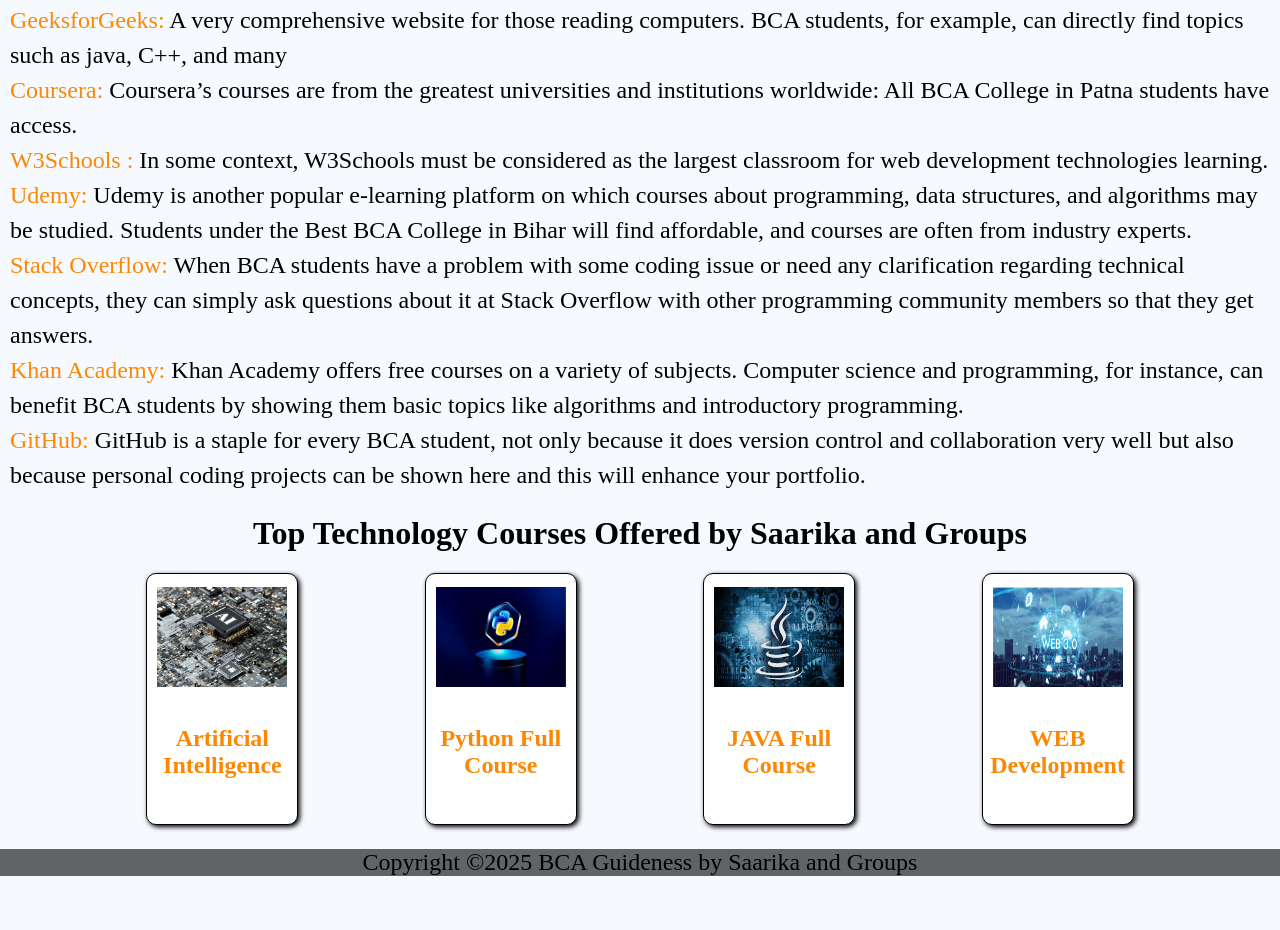
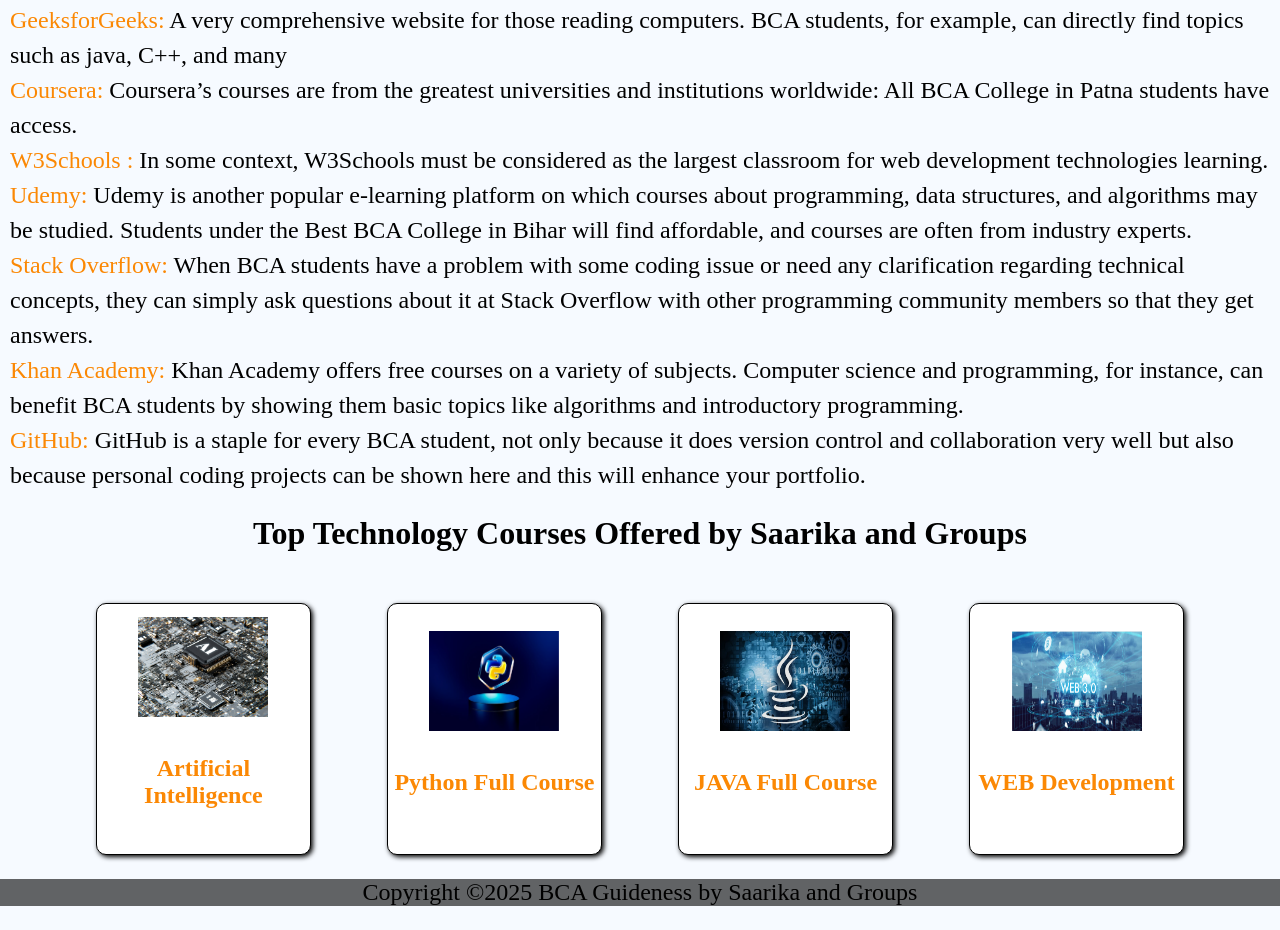
Before and after one commit to Chandu-tech-dev/BCA-GUIDANCE-, a plain HTML site: page index.html in a window 1280 px wide. Shown: the part 1094-2024 px from the top of the page. Before the commit the page ends 1994 px from the top, so only its background shows below. Drawn offline with Linux system fonts and the light colour scheme.

Commit message:
Add files via upload

```diff
--- a/style.css
+++ b/style.css
@@ -119,6 +119,8 @@
     margin-top: 20px;
 }
 #course{
+    flex-grow: 0.1;
+    flex-basis: auto;
     font-size: 1.5rem;
     height: 250px;
     width: 150px;
@@ -131,6 +133,7 @@
     align-items: center;
     border-radius: 10px;
     text-align: center;
+    margin-top: 30px;
 }
 #course:hover{
     box-shadow: 5px -5px 15px black;
```
